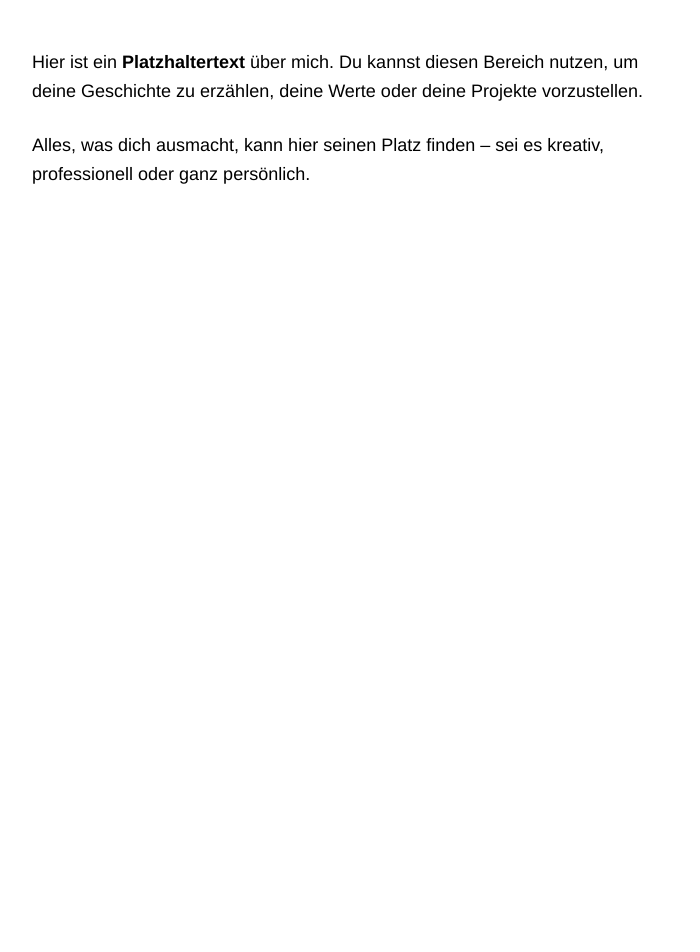
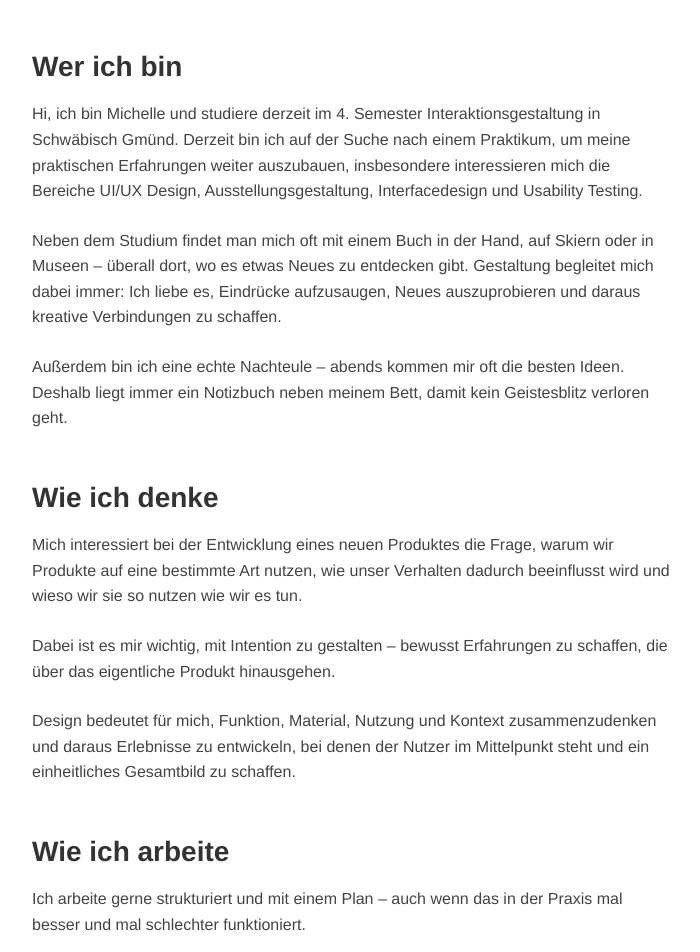
Before and after one commit to michellepriskakern/hfg-portfolio, a Nuxt app: page /about in a window 1280 px wide. Shown: the part 720-1672 px from the top of the page, without its empty margins (288-988 px from the left). Before the commit the page ends 957 px from the top, so only its background shows below. Built offline with nearby package versions, Linux system fonts and the light colour scheme.

Commit message:
about texte

```diff
--- a/pages/about.vue
+++ b/pages/about.vue
@@ -15,12 +15,44 @@
 
     <!-- About Text Section -->
     <section class="about-text-section py-12 px-6 sm:px-16 bg-white text-black text-lg leading-relaxed max-w-3xl mx-auto">
-      <p>
-        Hier ist ein <strong>Platzhaltertext</strong> über mich. Du kannst diesen Bereich nutzen, um deine Geschichte zu erzählen, deine Werte oder deine Projekte vorzustellen.
-      </p>
-      <p class="mt-6">
-        Alles, was dich ausmacht, kann hier seinen Platz finden – sei es kreativ, professionell oder ganz persönlich.
-      </p>
+      <div class="section">
+        <h3 class="text-2xl font-bold mb-4">Wer ich bin</h3>
+        <p>
+          Hi, ich bin Michelle und studiere derzeit im 4. Semester Interaktionsgestaltung in Schwäbisch Gmünd. Derzeit bin ich auf der Suche nach einem Praktikum, um meine praktischen Erfahrungen weiter auszubauen, insbesondere interessieren mich die Bereiche UI/UX Design, Ausstellungsgestaltung, Interfacedesign und Usability Testing.
+        </p>
+        <p class="mt-6">
+          Neben dem Studium findet man mich oft mit einem Buch in der Hand, auf Skiern oder in Museen – überall dort, wo es etwas Neues zu entdecken gibt. Gestaltung begleitet mich dabei immer: Ich liebe es, Eindrücke aufzusaugen, Neues auszuprobieren und daraus kreative Verbindungen zu schaffen.
+        </p>
+        <p class="mt-6">
+          Außerdem bin ich eine echte Nachteule – abends kommen mir oft die besten Ideen. Deshalb liegt immer ein Notizbuch neben meinem Bett, damit kein Geistesblitz verloren geht.
+        </p>
+      </div>
+
+      <div class="section mt-12">
+        <h3 class="text-2xl font-bold mb-4">Wie ich denke</h3>
+        <p>
+          Mich interessiert bei der Entwicklung eines neuen Produktes die Frage, warum wir Produkte auf eine bestimmte Art nutzen, wie unser Verhalten dadurch beeinflusst wird und wieso wir sie so nutzen wie wir es tun.
+        </p>
+        <p class="mt-6">
+          Dabei ist es mir wichtig, mit Intention zu gestalten – bewusst Erfahrungen zu schaffen, die über das eigentliche Produkt hinausgehen.
+        </p>
+        <p class="mt-6">
+          Design bedeutet für mich, Funktion, Material, Nutzung und Kontext zusammenzudenken und daraus Erlebnisse zu entwickeln, bei denen der Nutzer im Mittelpunkt steht und ein einheitliches Gesamtbild zu schaffen.
+        </p>
+      </div>
+
+      <div class="section mt-12">
+        <h3 class="text-2xl font-bold mb-4">Wie ich arbeite</h3>
+        <p>
+          Ich arbeite gerne strukturiert und mit einem Plan – auch wenn das in der Praxis mal besser und mal schlechter funktioniert.
+        </p>
+        <p class="mt-6">
+          Besonders wichtig ist mir die Arbeit im Team. Man lernt unglaublich viel voneinander, bekommt neue Perspektiven und kann gemeinsam bessere Lösungen entwickeln. Ein gutes Produkt entsteht aus guter Zusammenarbeit, bei der jeder seine Perspektive einbringt.
+        </p>
+        <p class="mt-6">
+          Ein gutes Team, ein positives Mindset und ein respektvoller, freundlicher Umgang sind für mich genauso wichtig wie das Ergebnis – denn genau diese Haltung spiegelt sich später auch im Produkt wider.
+        </p>
+      </div>
     </section>
   </div>
 </template>
@@ -82,4 +114,20 @@ onUnmounted(() => {
 .about-text-section {
   background: #fff;
 }
+
+.section {
+  margin-bottom: 20px;
+}
+
+h3 {
+  color: #333;
+  font-size: 1.75rem;
+  font-weight: bold;
+}
+
+p {
+  font-size: 1rem;
+  line-height: 1.6;
+  color: #444;
+}
 </style>
```
